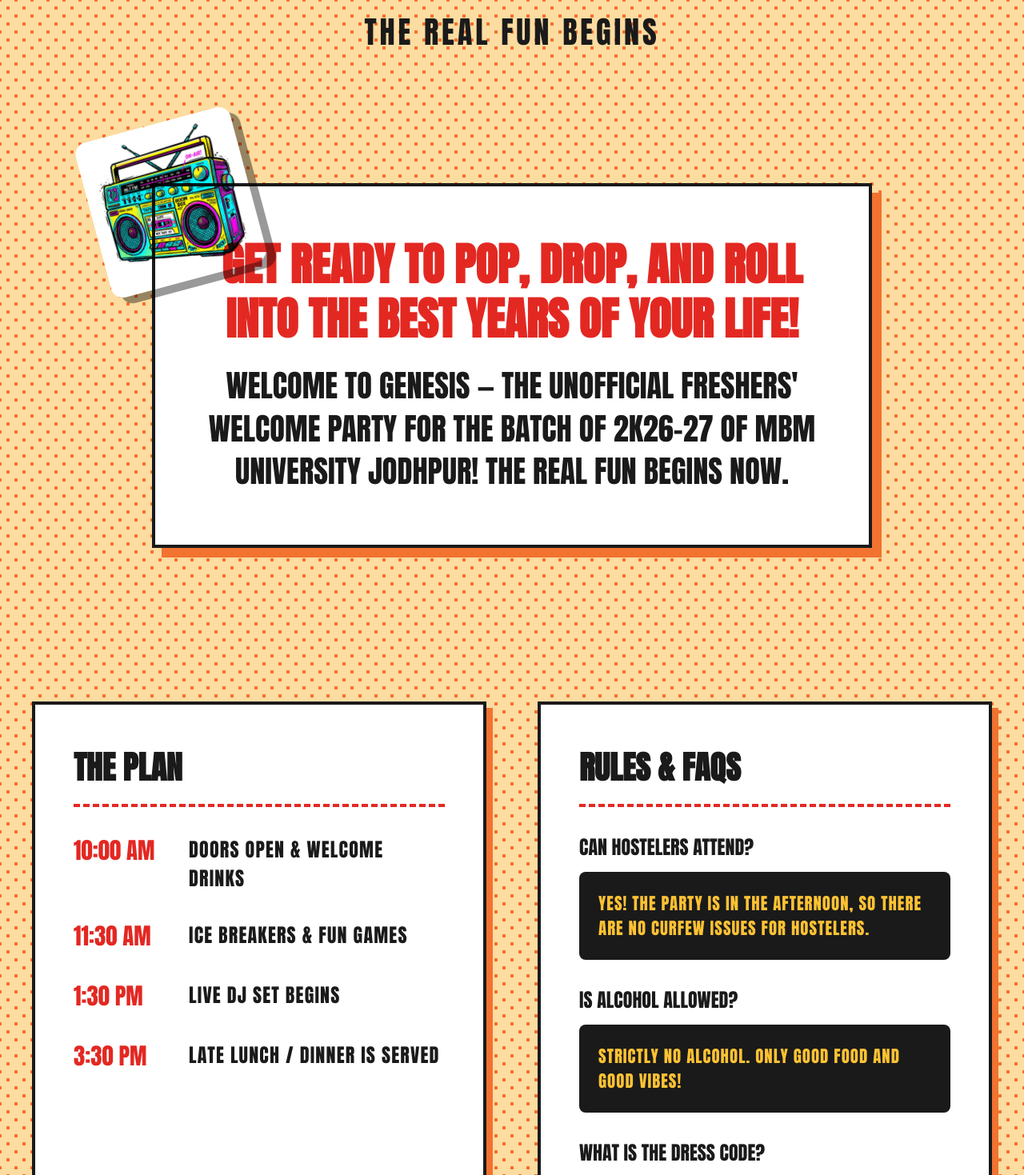
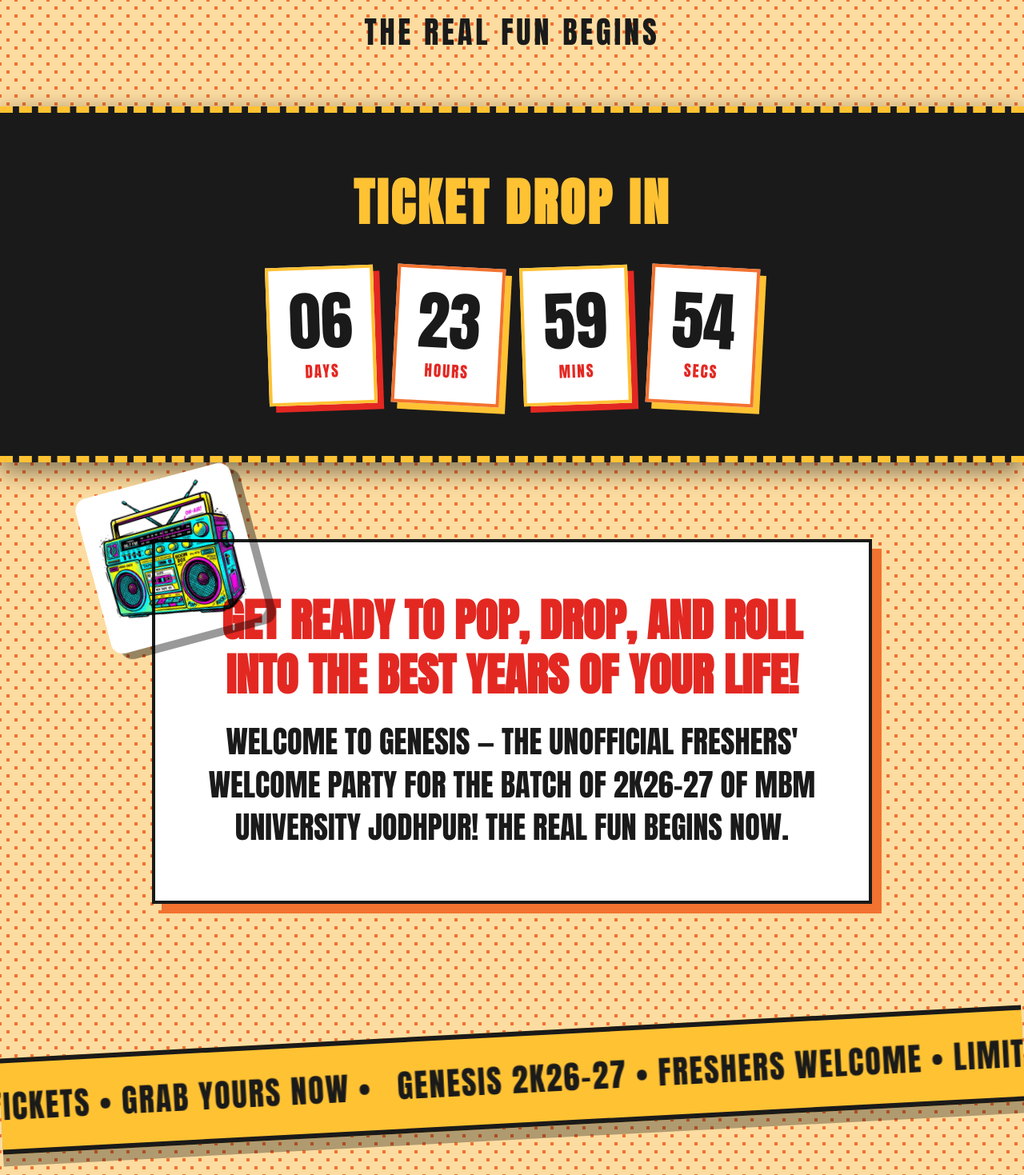
Before and after one commit to madd69x/genesis, a Next.js app: page / in a window 1280 px wide. Shown: the part 820-2289 px from the top of the page at 80% size. Built offline with nearby package versions, Linux system fonts and the light colour scheme.

Commit message:
feat: Add dynamic Countdown timer and scrolling Marquee banner to hype up the party

```diff
--- a/src/app/page.tsx
+++ b/src/app/page.tsx
@@ -1,10 +1,12 @@
 'use client';
 
 import { useRef } from 'react';
-import { motion, useScroll, useTransform } from 'framer-motion';
+import { motion, useScroll } from 'framer-motion';
 import Image from 'next/image';
 import styles from './page.module.css';
 import TicketForm from '../components/TicketForm';
+import Countdown from '../components/Countdown';
+import Marquee from '../components/Marquee';
 
 export default function Home() {
   // We can track the scroll of the whole document
@@ -34,6 +36,9 @@ export default function Home() {
         </div>
       </motion.section>
 
+      {/* COUNTDOWN SECTION */}
+      <Countdown />
+
       {/* INTRO SECTION (with static floating Boombox) */}
       <motion.section
         className={styles.introSection}
@@ -58,6 +63,9 @@ export default function Home() {
           </p>
         </div>
       </motion.section>
+
+      {/* MARQUEE BANNER */}
+      <Marquee />
 
       {/* ITINERARY & FAQ SCENE (with static floating Disco ball) */}
       <motion.section
--- /dev/null
+++ b/src/components/Countdown.module.css
@@ -0,0 +1,65 @@
+.container {
+  display: flex;
+  flex-direction: column;
+  align-items: center;
+  justify-content: center;
+  padding: 4rem 2rem;
+  background-color: var(--color-black);
+  border-top: 8px dashed var(--color-yellow);
+  border-bottom: 8px dashed var(--color-yellow);
+  width: 100%;
+  position: relative;
+  z-index: 10;
+  box-shadow: 0 10px 30px rgba(0,0,0,0.5);
+}
+
+.title {
+  font-family: var(--font-display);
+  font-size: clamp(2rem, 5vw, 4rem);
+  color: var(--color-yellow);
+  margin-bottom: 2rem;
+  text-transform: uppercase;
+  text-align: center;
+  letter-spacing: 0.05em;
+}
+
+.timerGrid {
+  display: flex;
+  gap: 1.5rem;
+  justify-content: center;
+  flex-wrap: wrap;
+}
+
+.timeBox {
+  display: flex;
+  flex-direction: column;
+  align-items: center;
+  justify-content: center;
+  background: var(--color-white);
+  border: 4px solid var(--color-yellow);
+  padding: 1.5rem;
+  box-shadow: 8px 8px 0px var(--color-red);
+  min-width: 120px;
+  transform: rotate(-2deg);
+}
+
+.timeBox:nth-child(even) {
+  transform: rotate(3deg);
+  border-color: var(--color-orange);
+  box-shadow: 8px 8px 0px var(--color-yellow);
+}
+
+.number {
+  font-family: var(--font-display);
+  font-size: clamp(3rem, 8vw, 5rem);
+  color: var(--color-black);
+  line-height: 1;
+}
+
+.label {
+  font-family: var(--font-display);
+  font-size: 1.2rem;
+  color: var(--color-red);
+  margin-top: 0.5rem;
+  letter-spacing: 0.1em;
+}
--- /dev/null
+++ b/src/components/Countdown.tsx
@@ -0,0 +1,60 @@
+'use client';
+import { useState, useEffect } from 'react';
+import styles from './Countdown.module.css';
+
+export default function Countdown() {
+  const [timeLeft, setTimeLeft] = useState({
+    days: 7, hours: 0, minutes: 0, seconds: 0
+  });
+  const [mounted, setMounted] = useState(false);
+
+  useEffect(() => {
+    setMounted(true);
+    // Fixed target for placeholder: 7 days from now
+    const targetDate = new Date().getTime() + (7 * 24 * 60 * 60 * 1000);
+
+    const interval = setInterval(() => {
+      const now = new Date().getTime();
+      const difference = targetDate - now;
+
+      if (difference <= 0) {
+        clearInterval(interval);
+      } else {
+        setTimeLeft({
+          days: Math.floor(difference / (1000 * 60 * 60 * 24)),
+          hours: Math.floor((difference % (1000 * 60 * 60 * 24)) / (1000 * 60 * 60)),
+          minutes: Math.floor((difference % (1000 * 60 * 60)) / (1000 * 60)),
+          seconds: Math.floor((difference % (1000 * 60)) / 1000)
+        });
+      }
+    }, 1000);
+
+    return () => clearInterval(interval);
+  }, []);
+
+  if (!mounted) return null; // Prevent hydration mismatch
+
+  return (
+    <div className={styles.container}>
+      <h3 className={styles.title}>TICKET DROP IN</h3>
+      <div className={styles.timerGrid}>
+        <div className={styles.timeBox}>
+          <span className={styles.number}>{String(timeLeft.days).padStart(2, '0')}</span>
+          <span className={styles.label}>DAYS</span>
+        </div>
+        <div className={styles.timeBox}>
+          <span className={styles.number}>{String(timeLeft.hours).padStart(2, '0')}</span>
+          <span className={styles.label}>HOURS</span>
+        </div>
+        <div className={styles.timeBox}>
+          <span className={styles.number}>{String(timeLeft.minutes).padStart(2, '0')}</span>
+          <span className={styles.label}>MINS</span>
+        </div>
+        <div className={styles.timeBox}>
+          <span className={styles.number}>{String(timeLeft.seconds).padStart(2, '0')}</span>
+          <span className={styles.label}>SECS</span>
+        </div>
+      </div>
+    </div>
+  );
+}
--- /dev/null
+++ b/src/components/Marquee.module.css
@@ -0,0 +1,34 @@
+.marqueeContainer {
+  width: 100%;
+  overflow: hidden;
+  background-color: var(--color-yellow);
+  border-top: 6px solid var(--color-black);
+  border-bottom: 6px solid var(--color-black);
+  white-space: nowrap;
+  padding: 1.5rem 0;
+  display: flex;
+  transform: rotate(-3deg);
+  margin: 4rem 0;
+  box-shadow: 0 15px 0 rgba(0,0,0,0.3);
+  position: relative;
+  z-index: 15;
+}
+
+.marqueeContent {
+  display: flex;
+  animation: scroll 20s linear infinite;
+}
+
+.marqueeContent span {
+  font-family: var(--font-display);
+  font-size: 2.5rem;
+  color: var(--color-black);
+  padding-right: 2rem;
+  text-transform: uppercase;
+  letter-spacing: 0.05em;
+}
+
+@keyframes scroll {
+  0% { transform: translateX(0); }
+  100% { transform: translateX(-50%); }
+}
--- /dev/null
+++ b/src/components/Marquee.tsx
@@ -0,0 +1,14 @@
+import styles from './Marquee.module.css';
+
+export default function Marquee() {
+  return (
+    <div className={styles.marqueeContainer}>
+      <div className={styles.marqueeContent}>
+        <span>GENESIS 2K26-27 • FRESHERS WELCOME • LIMITED TICKETS • GRAB YOURS NOW • </span>
+        <span>GENESIS 2K26-27 • FRESHERS WELCOME • LIMITED TICKETS • GRAB YOURS NOW • </span>
+        <span>GENESIS 2K26-27 • FRESHERS WELCOME • LIMITED TICKETS • GRAB YOURS NOW • </span>
+        <span>GENESIS 2K26-27 • FRESHERS WELCOME • LIMITED TICKETS • GRAB YOURS NOW • </span>
+      </div>
+    </div>
+  );
+}
```
